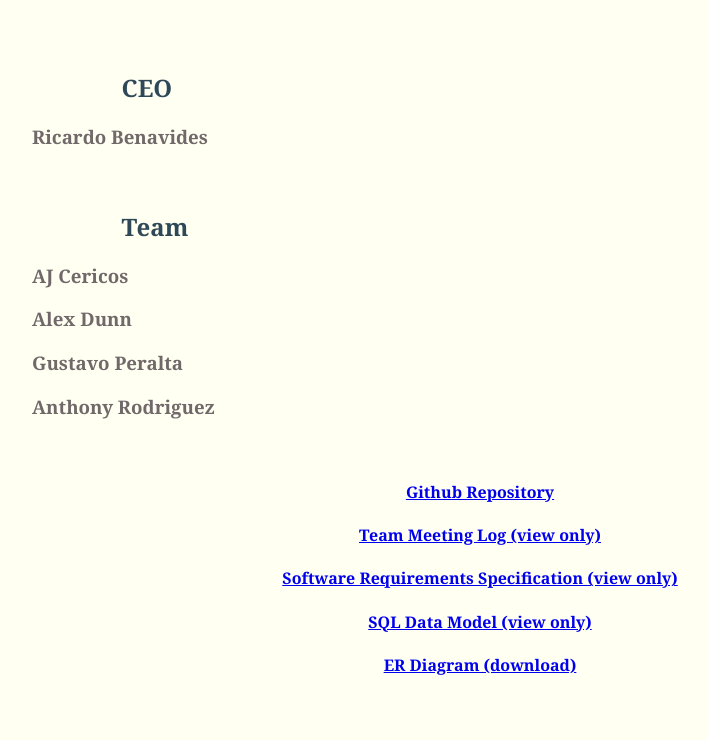
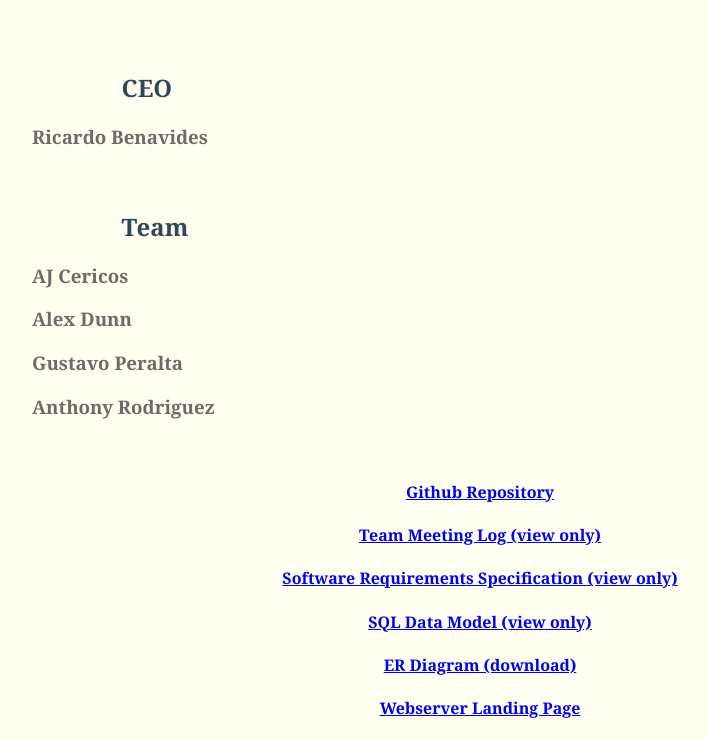
Before and after one commit to whitefoxllc/whitefoxllc.github.io, a plain HTML site: page index.html in a window 1280 px wide. Shown: the part 100-840 px from the top of the page, without its empty margins (160-868 px from the left). Before the commit the page ends 800 px from the top, so only its background shows below. Drawn offline with Linux system fonts and the light colour scheme.

Commit message:
Added link to new webserver

```diff
--- a/index.html
+++ b/index.html
@@ -29,7 +29,7 @@
 		<h4><a href = "https://docs.google.com/document/d/1Tg8JO5vhUV0z0xiM9JKEYriiD1i-rfcjutfcr--JN_o/" target = "_blank">Software Requirements Specification (view only)</a></h4>
 		<h4><a href = "https://docs.google.com/spreadsheets/d/1EUvPlH8ajIEGNh2mlBHtD2xdCUbWm4AXRB1yu7XtGmo/" target = "_blank">SQL Data Model (view only)</a></h4>
 		<h4><a href = "./resources/model.pdf" target = "_blank">ER Diagram (download)</a></h4>
-
+		<h4><a href = "http://ec2-3-83-84-122.compute-1.amazonaws.com/" target = "_blank">Webserver Landing Page</a></h4>
 
 
 
```
